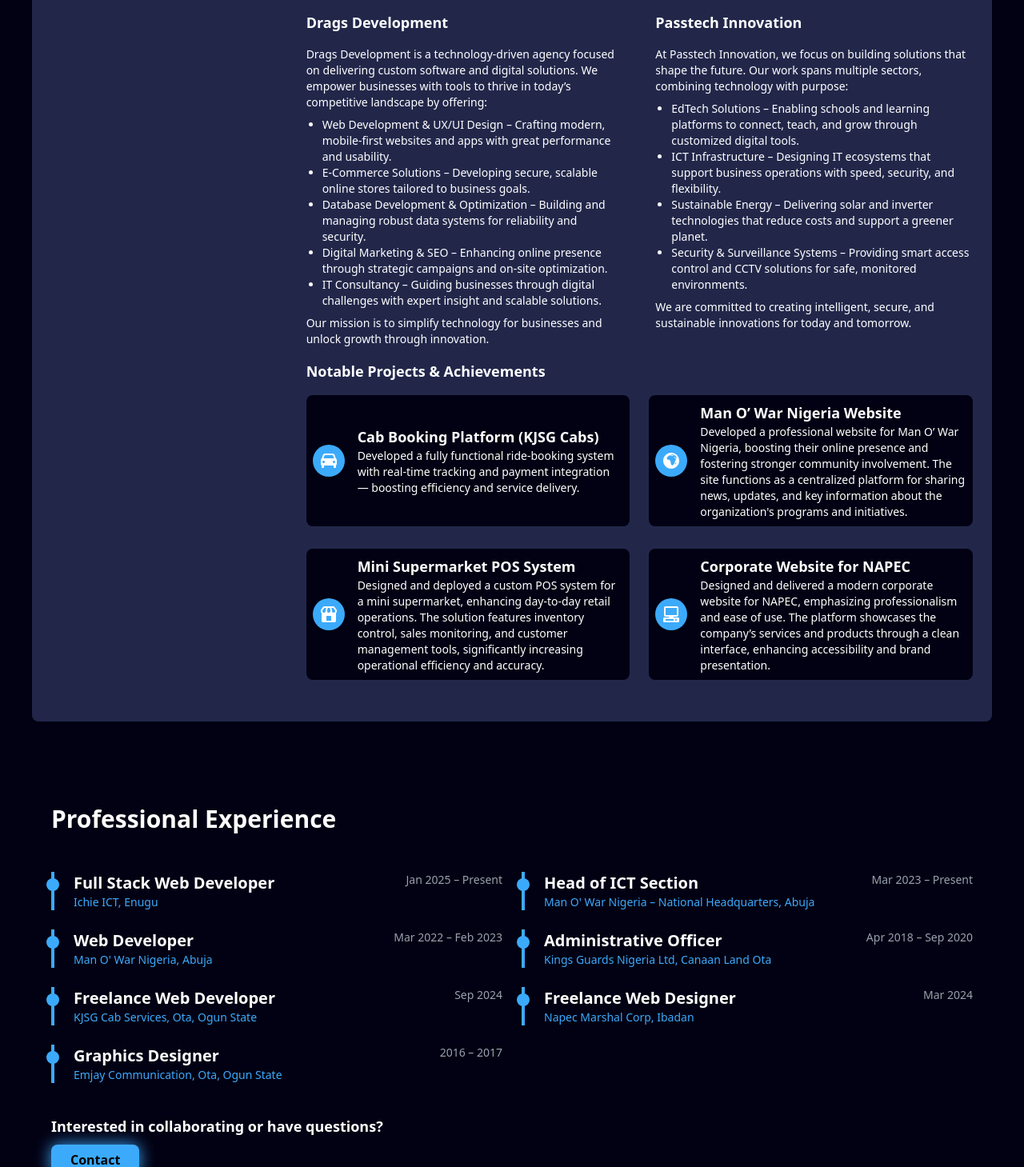
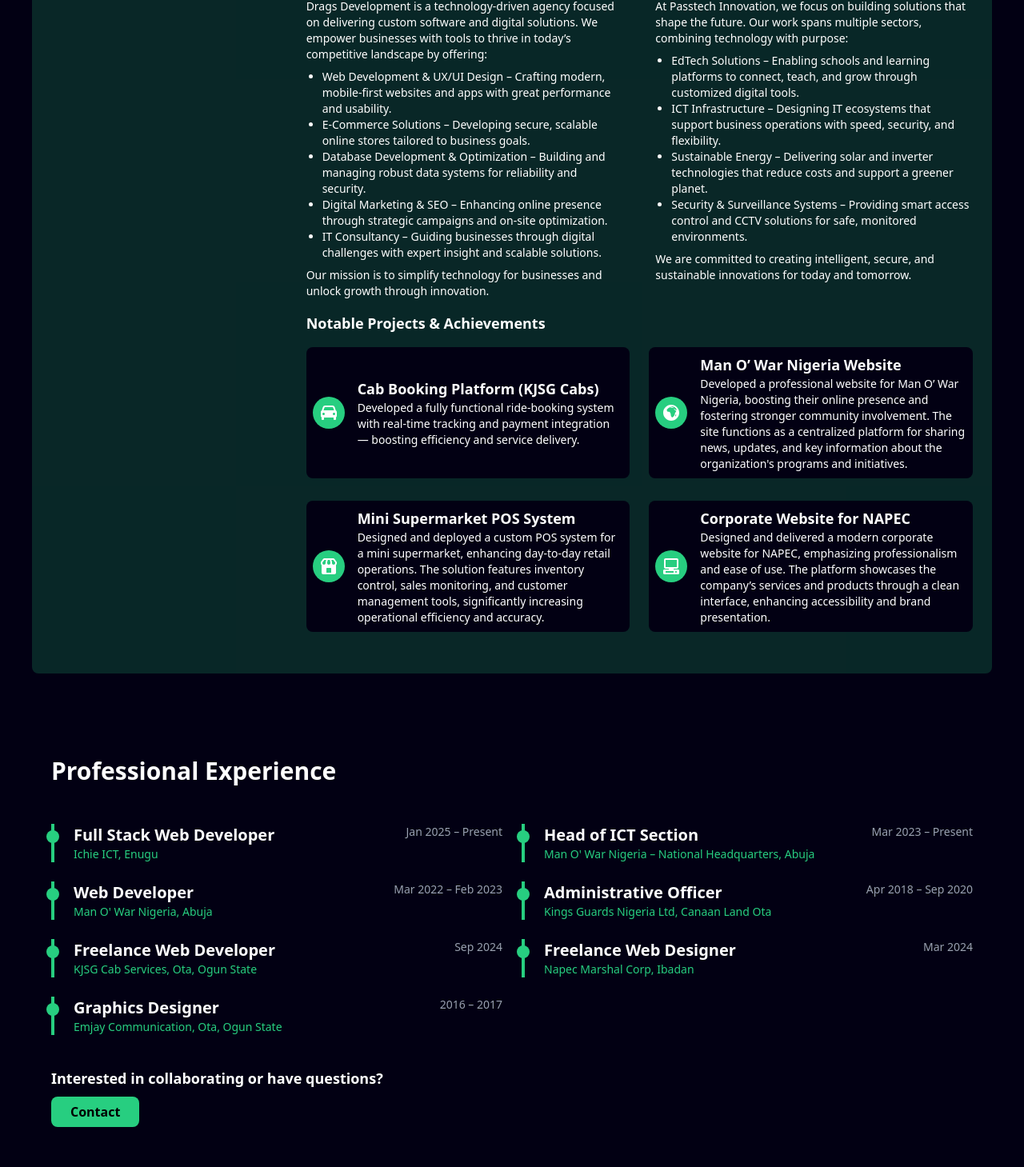
Before and after one commit to nwutobo24victor/portfolio, a React (Vite) app: page / in a window 1280 px wide. Shown: the part 1326-2785 px from the top of the page at 80% size. Built offline with nearby package versions, Linux system fonts and the light colour scheme.

Commit message:
changed color

```diff
--- a/src/components/about.jsx
+++ b/src/components/about.jsx
@@ -12,7 +12,7 @@
                 </div>
 
                 <div className="lg:w-3/4 w-full mb-6">
-                    <p className="text-4xl font-bold mb-4">About <span className="text-[#3CAAFB]">Me</span></p>
+                    <p className="text-4xl font-bold mb-4">About <span className="text-[#27ce80]">Me</span></p>
                     <div className="block">
                         <p className="text-lg mb-4">I’m Nwutobo Victor Charles, a results-driven Full-Stack Web Developer and ICT Specialist with a passion for building innovative digital solutions that solve real-world problems. As co-founder of Drags Development (DragsDev) and Passtech Innovation, I specialize in designing and developing high-performance web applications, streamlining IT infrastructures, and driving digital transformation across various industries.</p>
                         <p className="text-lg mb-4">With hands-on experience in PHP, Laravel, JavaScript, MySQL, and system architecture, I’ve successfully delivered projects ranging from cab booking platforms and e-commerce systems to organizational websites and custom business tools. My approach prioritizes clean code, responsive design, and seamless user experience — all aligned with business objectives.</p>
@@ -47,7 +47,7 @@
                     <p className="text-lg font-bold mb-4">Notable Projects & Achievements</p>
                     <div className="grid lg:grid-cols-2 grid-col-1 lg:gap-6 gap-2">
                         <div className="flex items-center col-span-1 bg-[#020013] p-2 rounded-lg mb-1" data-aos="fade-up">
-                            <div className="block bg-[#3CAAFB] rounded-full p-2 mr-4">
+                            <div className="block bg-[#27ce80] rounded-full p-2 mr-4">
                                 <span>
                                     <svg xmlns="http://www.w3.org/2000/svg" width="24" height="24"
                                         fill="currentColor" viewBox="0 0 24 24" >
@@ -62,7 +62,7 @@
                         </div>
 
                         <div className="flex items-center col-span-1 bg-[#020013] p-2 rounded-lg mb-1" data-aos="fade-up">
-                            <div className="block bg-[#3CAAFB] rounded-full p-2 mr-4">
+                            <div className="block bg-[#27ce80] rounded-full p-2 mr-4">
                                 <span>
                                     <svg xmlns="http://www.w3.org/2000/svg" width="24" height="24"
                                         fill="currentColor" viewBox="0 0 24 24" >
@@ -79,7 +79,7 @@
                         </div>
 
                         <div className="flex items-center col-span-1 bg-[#020013] p-2 rounded-lg mb-1" data-aos="fade-up">
-                            <div className="block bg-[#3CAAFB] rounded-full p-2 mr-4">
+                            <div className="block bg-[#27ce80] rounded-full p-2 mr-4">
                                 <span>
                                     <svg xmlns="http://www.w3.org/2000/svg" width="24" height="24"
                                         fill="currentColor" viewBox="0 0 24 24" >
@@ -96,7 +96,7 @@
                         </div>
 
                         <div className="flex items-center col-span-1 bg-[#020013] p-2 rounded-lg mb-1" data-aos="fade-up">
-                            <div className="block bg-[#3CAAFB] rounded-full p-2 mr-4">
+                            <div className="block bg-[#27ce80] rounded-full p-2 mr-4">
                                 <span>
                                     <svg xmlns="http://www.w3.org/2000/svg" width="24" height="24"
                                         fill="currentColor" viewBox="0 0 24 24" >
--- a/src/components/experience.jsx
+++ b/src/components/experience.jsx
@@ -9,65 +9,65 @@
             <h2 className="text-3xl font-bold mb-8 pb-4">Professional Experience</h2>
 
             <div class="grid grid-cols-1 md:grid-cols-2 gap-6">
-                <div class="md:flex md:justify-between md:items-start gap-4 border-l-4 border-[#3CAAFB] pl-6 relative">
-                    <div class="absolute left-[-10px] top-2 w-4 h-4 bg-[#3CAAFB] rounded-full"></div>
+                <div class="md:flex md:justify-between md:items-start gap-4 border-l-4 border-[#27ce80] pl-6 relative">
+                    <div class="absolute left-[-10px] top-2 w-4 h-4 bg-[#27ce80] rounded-full"></div>
                     <div>
                         <h3 class="text-xl font-semibold ">Full Stack Web Developer</h3>
-                        <p class="text-sm text-[#3CAAFB]">Ichie ICT, Enugu</p>
+                        <p class="text-sm text-[#27ce80]">Ichie ICT, Enugu</p>
                     </div>
                     <div class="text-sm text-gray-400 mt-2 md:mt-0">Jan 2025 – Present</div>
                 </div>
 
-                <div class="md:flex md:justify-between md:items-start gap-4 border-l-4 border-[#3CAAFB] pl-6 relative">
-                    <div class="absolute left-[-10px] top-2 w-4 h-4 bg-[#3CAAFB] rounded-full"></div>
+                <div class="md:flex md:justify-between md:items-start gap-4 border-l-4 border-[#27ce80] pl-6 relative">
+                    <div class="absolute left-[-10px] top-2 w-4 h-4 bg-[#27ce80] rounded-full"></div>
                     <div>
                         <h3 class="text-xl font-semibold ">Head of ICT Section</h3>
-                        <p class="text-sm text-[#3CAAFB]">Man O' War Nigeria – National Headquarters, Abuja</p>
+                        <p class="text-sm text-[#27ce80]">Man O' War Nigeria – National Headquarters, Abuja</p>
                     </div>
                     <div class="text-sm text-gray-400 mt-2 md:mt-0">Mar 2023 – Present</div>
                 </div>
 
-                <div class="md:flex md:justify-between md:items-start gap-4 border-l-4 border-[#3CAAFB] pl-6 relative">
-                    <div class="absolute left-[-10px] top-2 w-4 h-4 bg-[#3CAAFB] rounded-full"></div>
+                <div class="md:flex md:justify-between md:items-start gap-4 border-l-4 border-[#27ce80] pl-6 relative">
+                    <div class="absolute left-[-10px] top-2 w-4 h-4 bg-[#27ce80] rounded-full"></div>
                     <div>
                         <h3 class="text-xl font-semibold ">Web Developer</h3>
-                        <p class="text-sm text-[#3CAAFB]">Man O' War Nigeria, Abuja</p>
+                        <p class="text-sm text-[#27ce80]">Man O' War Nigeria, Abuja</p>
                     </div>
                     <div class="text-sm text-gray-400 mt-2 md:mt-0">Mar 2022 – Feb 2023</div>
                 </div>
 
-                <div class="md:flex md:justify-between md:items-start gap-4 border-l-4 border-[#3CAAFB] pl-6 relative">
-                    <div class="absolute left-[-10px] top-2 w-4 h-4 bg-[#3CAAFB] rounded-full"></div>
+                <div class="md:flex md:justify-between md:items-start gap-4 border-l-4 border-[#27ce80] pl-6 relative">
+                    <div class="absolute left-[-10px] top-2 w-4 h-4 bg-[#27ce80] rounded-full"></div>
                     <div>
                         <h3 class="text-xl font-semibold ">Administrative Officer</h3>
-                        <p class="text-sm text-[#3CAAFB]">Kings Guards Nigeria Ltd, Canaan Land Ota</p>
+                        <p class="text-sm text-[#27ce80]">Kings Guards Nigeria Ltd, Canaan Land Ota</p>
                     </div>
                     <div class="text-sm text-gray-400 mt-2 md:mt-0">Apr 2018 – Sep 2020</div>
                 </div>
 
-                <div class="md:flex md:justify-between md:items-start gap-4 border-l-4 border-[#3CAAFB] pl-6 relative">
-                    <div class="absolute left-[-10px] top-2 w-4 h-4 bg-[#3CAAFB] rounded-full"></div>
+                <div class="md:flex md:justify-between md:items-start gap-4 border-l-4 border-[#27ce80] pl-6 relative">
+                    <div class="absolute left-[-10px] top-2 w-4 h-4 bg-[#27ce80] rounded-full"></div>
                     <div>
                         <h3 class="text-xl font-semibold ">Freelance Web Developer</h3>
-                        <p class="text-sm text-[#3CAAFB]">KJSG Cab Services, Ota, Ogun State</p>
+                        <p class="text-sm text-[#27ce80]">KJSG Cab Services, Ota, Ogun State</p>
                     </div>
                     <div class="text-sm text-gray-400 mt-2 md:mt-0">Sep 2024</div>
                 </div>
 
-                <div class="md:flex md:justify-between md:items-start gap-4 border-l-4 border-[#3CAAFB] pl-6 relative">
-                    <div class="absolute left-[-10px] top-2 w-4 h-4 bg-[#3CAAFB] rounded-full"></div>
+                <div class="md:flex md:justify-between md:items-start gap-4 border-l-4 border-[#27ce80] pl-6 relative">
+                    <div class="absolute left-[-10px] top-2 w-4 h-4 bg-[#27ce80] rounded-full"></div>
                     <div>
                         <h3 class="text-xl font-semibold ">Freelance Web Designer</h3>
-                        <p class="text-sm text-[#3CAAFB]">Napec Marshal Corp, Ibadan</p>
+                        <p class="text-sm text-[#27ce80]">Napec Marshal Corp, Ibadan</p>
                     </div>
                     <div class="text-sm text-gray-400 mt-2 md:mt-0">Mar 2024</div>
                 </div>
 
-                <div class="md:flex md:justify-between md:items-start gap-4 border-l-4 border-[#3CAAFB] pl-6 relative">
-                    <div class="absolute left-[-10px] top-2 w-4 h-4 bg-[#3CAAFB] rounded-full"></div>
+                <div class="md:flex md:justify-between md:items-start gap-4 border-l-4 border-[#27ce80] pl-6 relative">
+                    <div class="absolute left-[-10px] top-2 w-4 h-4 bg-[#27ce80] rounded-full"></div>
                     <div>
                         <h3 class="text-xl font-semibold ">Graphics Designer</h3>
-                        <p class="text-sm text-[#3CAAFB]">Emjay Communication, Ota, Ogun State</p>
+                        <p class="text-sm text-[#27ce80]">Emjay Communication, Ota, Ogun State</p>
                     </div>
                     <div class="text-sm text-gray-400 mt-2 md:mt-0">2016 – 2017</div>
                 </div>
@@ -77,7 +77,7 @@
 
             <div className="block mt-10">
                 <p className="text-lg font-semibold mb-4">Interested in collaborating or have questions?</p>
-                <a href="/contact" className="drop-shadow-[0_0_10px_#3CAAFB] w-fit bg-[#3CAAFB] hover:opacity-80 text-black font-semibold rounded-lg px-6 py-2 transition-all duration-300 ease-in-out">Contact</a>
+                <a href="/contact" className="w-fit bg-[#27ce80] hover:opacity-80 text-black font-semibold rounded-lg px-6 py-2 transition-all duration-300 ease-in-out">Contact</a>
             </div>
         </div>
     )
--- a/src/components/iframe.jsx
+++ b/src/components/iframe.jsx
@@ -5,7 +5,7 @@
 
     return (
         <div className="block w-full">
-            <p className="text-4xl font-bold mb-4">Get a  <span className="text-[#3CAAFB]">Professional Website</span></p>
+            <p className="text-4xl font-bold mb-4">Get a  <span className="text-[#27ce80]">Professional Website</span></p>
 
             <iframe className="w-full min-h-[500px]" src="https://www.youtube.com/embed/5dTJzSo1Tyo?si=ghCkAgC3IoSDOinb" title="YouTube video player" frameborder="0" allow="accelerometer; autoplay; clipboard-write; encrypted-media; gyroscope; picture-in-picture; web-share" referrerpolicy="strict-origin-when-cross-origin" allowfullscreen></iframe>
         </div>
--- a/src/components/skills.jsx
+++ b/src/components/skills.jsx
@@ -11,12 +11,12 @@
                     With over 5 years of experience in full-stack web development, I specialize in creating modern, scalable, and efficient digital solutions. My approach is results-driven, blending technical expertise with creativity to deliver platforms that are optimized for performance and user experience.
                 </p>
 
-                <h3 class="text-xl font-semibold text-[#3CAAFB] mb-2">Development Tools</h3>
+                <h3 class="text-xl font-semibold text-[#27ce80] mb-2">Development Tools</h3>
                 <p class=" mb-6">
                     I leverage industry-standard tools including Visual Studio Code, Git, GitHub, Postman, and design applications like CorelDRAW and Adobe Photoshop for both frontend and backend development, prototyping, and interface design.
                 </p>
 
-                <h3 class="text-xl font-semibold text-[#3CAAFB] mb-2">Tech Stack & Expertise</h3>
+                <h3 class="text-xl font-semibold text-[#27ce80] mb-2">Tech Stack & Expertise</h3>
                 <p class=" mb-10">
                     My core stack covers frontend, backend, database, and design technologies. I build and maintain applications using:
                 </p>
@@ -41,7 +41,7 @@
                     <li className="hover:text-white">Adobe Photoshop</li>
                 </ul>
 
-                <h3 hidden class="text-xl font-semibold text-[#3CAAFB] mb-4">Tech Logos</h3>
+                <h3 hidden class="text-xl font-semibold text-[#27ce80] mb-4">Tech Logos</h3>
                 <div class="grid grid-cols-3 sm:grid-cols-4 md:grid-cols-6 gap-6 items-center justify-center p-4">
                     <img src="./assets/images/stacks/details-icon-html.png" alt="HTML" title="HTML" class="h-12 mx-auto rounded-lg hover:opacity-70 hover:drop-shadow-[0_0_10px_#3CAAFB]" />
                     <img src="./assets/images/stacks/details-icon-css.png" alt="CSS" title="CSS" class="h-12 mx-auto rounded-lg hover:opacity-70 hover:drop-shadow-[0_0_10px_#3CAAFB]" />
--- a/src/pages/Contact.jsx
+++ b/src/pages/Contact.jsx
@@ -91,7 +91,7 @@
                             </div>
 
                             <div className="block" data-aos="fade-up">
-                                <button type="submit" className={`w-full bg-[#3CAAFB]  text-black font-semibold rounded-lg px-6 py-2 transition-all duration-300 ease-in-out ${submitting ? 'cursor-not-allowed opacity-50' : 'hover:opacity-80 hover:scale-105'}`}>
+                                <button type="submit" className={`w-full bg-[#27ce80]  text-black font-semibold rounded-lg px-6 py-2 transition-all duration-300 ease-in-out ${submitting ? 'cursor-not-allowed opacity-50' : 'hover:opacity-80 hover:scale-105'}`}>
                                     {submitting ? 'Sending...' : 'Send Message'}
                                 </button>
                             </div>
@@ -111,7 +111,7 @@
                                 </a>
                             </div>
 
-                            <div className="p-4 rounded-lg bg-[#11142B] hover:bg-[#213d56cf] w-full mb-4">
+                            <div className="p-4 rounded-lg bg-[#413bff30] hover:bg-[#413bffcf] w-full mb-4">
                                 <a href="tel:+2348089179206" target="_blank" rel="noopener noreferrer" className="flex items-center justify-center gap-2 w-full">
                                     <img src="./assets/images/call-blue-icon.webp" alt="" width={"20px"} />
                                     <span className="block">Call Us: +234 808 917 9206</span>
--- a/src/pages/Home.jsx
+++ b/src/pages/Home.jsx
@@ -26,7 +26,7 @@
 
                     <div id="about"></div>
                 </header>
-                <section className="w-full mb-20 bg-[#22274A] lg:p-6 px-2 py-2 rounded-lg" data-aos="fade-up">
+                <section className="w-full mb-20 bg-[#27ce8030] lg:p-6 px-2 py-2 rounded-lg" data-aos="fade-up">
                     <About />
 
                     <div id="experience"></div>
@@ -39,7 +39,7 @@
                 </section>
 
 
-                <section className="w-full mb-20 bg-[#22274A]  lg:p-6 px-2 py-2 rounded-lg" data-aos="fade-up">
+                <section className="w-full mb-20 bg-[#27ce8030]  lg:p-6 px-2 py-2 rounded-lg" data-aos="fade-up">
                     <Skills />
 
                     <div id="projects"></div>
@@ -65,7 +65,7 @@
 
                 <section className="w-full mb-20">
 
-                    <p className="text-4xl font-bold mb-4">Frequently Asked <span className="text-[#3CAAFB]">Questions</span></p>
+                    <p className="text-4xl font-bold mb-4">Frequently Asked <span className="text-[#27ce80]">Questions</span></p>
 
                     <div className="block grid lg:grid-cols-3 grid-cols-1 gap-6 w-full">
                         <div className="block col-span-1 mb-6 bg-cover rounded-lg" style={{ backgroundImage: "url('assets/images/faq-question-information-helpdesk-graphic-word.jpg')" }}>
@@ -80,7 +80,7 @@
 
             </div>
 
-            <footer className="w-full bg-[#22274A50] lg:px-10 px-2 py-2">
+            <footer className="w-full bg-[#27ce8050] lg:px-10 px-2 py-2">
                 <Footer />
             </footer>
         </main >
```
Also changed, not shown: src/components/header.jsx (+3 -4 lines), src/components/navbar.jsx (+4 -4 lines), src/components/projects.jsx (+19 -19 lines).
